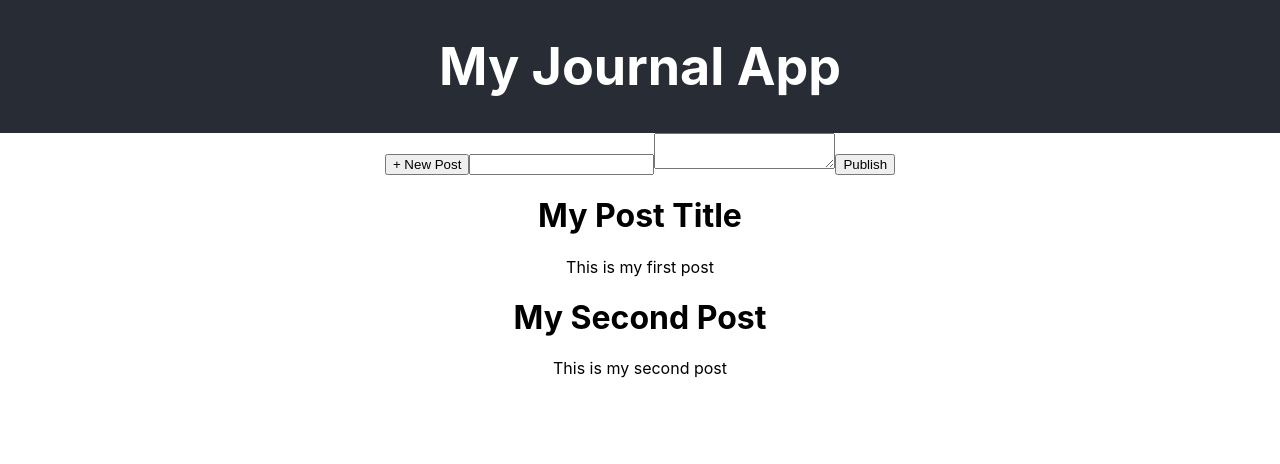
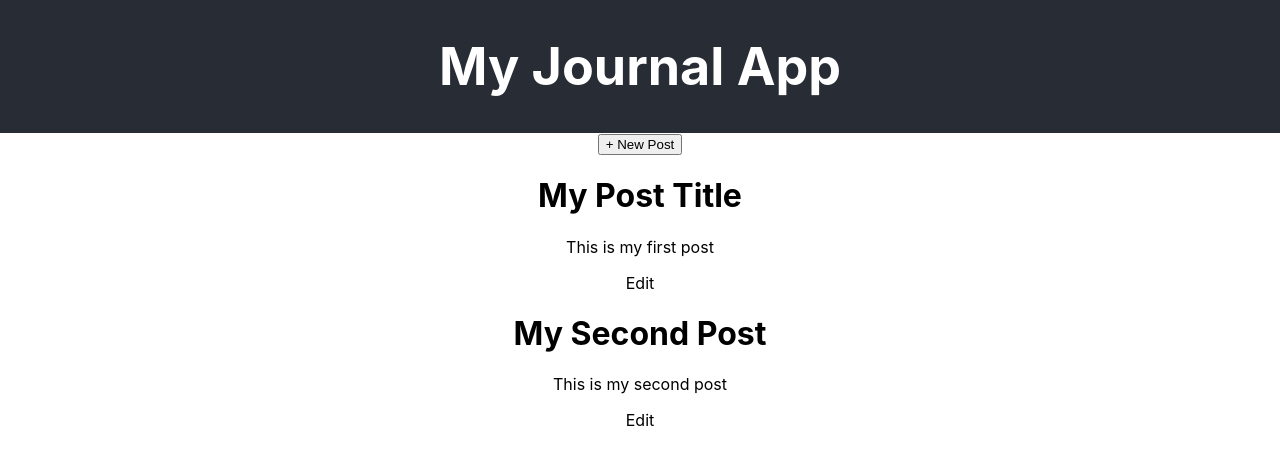
Before and after one commit to ethanchoi812/journal-app, a React (Create React App) app: page / in a window 1280 px wide. Shown: the top 464 px of the page. Built offline with nearby package versions, Linux system fonts and the light colour scheme.

Commit message:
Conditional rendering of editor

```diff
--- a/src/App.js
+++ b/src/App.js
@@ -8,15 +8,22 @@ class App extends React.Component {
   constructor(props) {
     super(props);
     this.state = {
-      posts: []
+      posts: [],
     };
 
+    this.handleClick = this.handleClick.bind(this);
     this.postSubmission = this.postSubmission.bind(this);
   }
 
 
   componentDidMount() {
     this.setState({ posts: content });
+  }
+
+  handleClick(event) {
+    this.setState(state => ({
+      showForm: !state.showForm
+    }));
   }
 
   postSubmission(post) {
@@ -26,17 +33,18 @@ class App extends React.Component {
     post['id'] = lastPost.id + 1;
 
     allposts.push(post);
-    console.log(post);
     this.setState({ posts: allposts });
   }
 
   render() {
+    const showForm = this.state.showForm;
     const posts = this.state.posts;
     const content = posts.map((post) =>
       <Post
         key={post.id}
         id={post.id}
-        post={post} />
+        post={post}
+        />
     );
 
 
@@ -45,7 +53,10 @@ class App extends React.Component {
       <header className="App-header">
         <h1>My Journal App</h1>
       </header>
-      <Editor onPostSubmit={this.postSubmission} />
+      <button onClick={this.handleClick}>+ New Post</button>
+      {showForm ?
+        <Editor onPostSubmit={this.postSubmission} /> :
+        '' }
       <div className="Blog">
         {content}
       </div>
--- a/src/Editor.js
+++ b/src/Editor.js
@@ -5,7 +5,8 @@ class Editor extends React.Component {
         super(props);
         this.state = {
             title: '',
-            content: ''
+            content: '',
+            showForm: false
          };
 
         this.handleChange = this.handleChange.bind(this);
@@ -41,7 +42,6 @@ class Editor extends React.Component {
     render(){
         return(
             <form className="Editor" onSubmit={this.handleSubmit} >
-                <button>+ New Post</button>
                 <input
                     name="title"
                     className="Title-editor"
--- a/src/Post.js
+++ b/src/Post.js
@@ -1,18 +1,48 @@
 import React from 'react';
+import Editor from './Editor';
 
 class Post extends React.Component {
+
+    constructor(props) {
+        super(props);
+        this.state = { isEditOn: false };
+
+        // This binding is necessary to make `this` work in the callback
+        this.handleClick = this.handleClick.bind(this);
+    }
+
+    handleClick(e) {
+        this.setState(state => ({
+            isEditOn: !state.isEditOn
+        }));
+    }
+
     render() {
 
         const post = this.props.post;
+        const editOn = this.state.isEditOn;
 
         return (
         <div className="Post">
-            <h1 className="Title">{post.title}</h1>
-            <div className="Post-meta">
-                <span className="Date">{post.date}</span>
+            {editOn ? <Editor /> :
+            (
+            <div>
+                <h1 className="Title">{post.title}</h1>
+                <div className="Post-meta">
+                    <span className="Date">{post.date}</span>
+                </div>
+                <div className="Post-content">
+                    <p>{post.content}</p>
+                </div>
             </div>
-            <div className="Post-content">
-                <p>{post.content}</p>
+            ) }
+            <div>
+            <span
+              className="Edit-post"
+              onClick={this.handleClick}
+              >
+                {editOn ? 'Done' : 'Edit'}
+            </span>
             </div>
         </div>
         );
```
